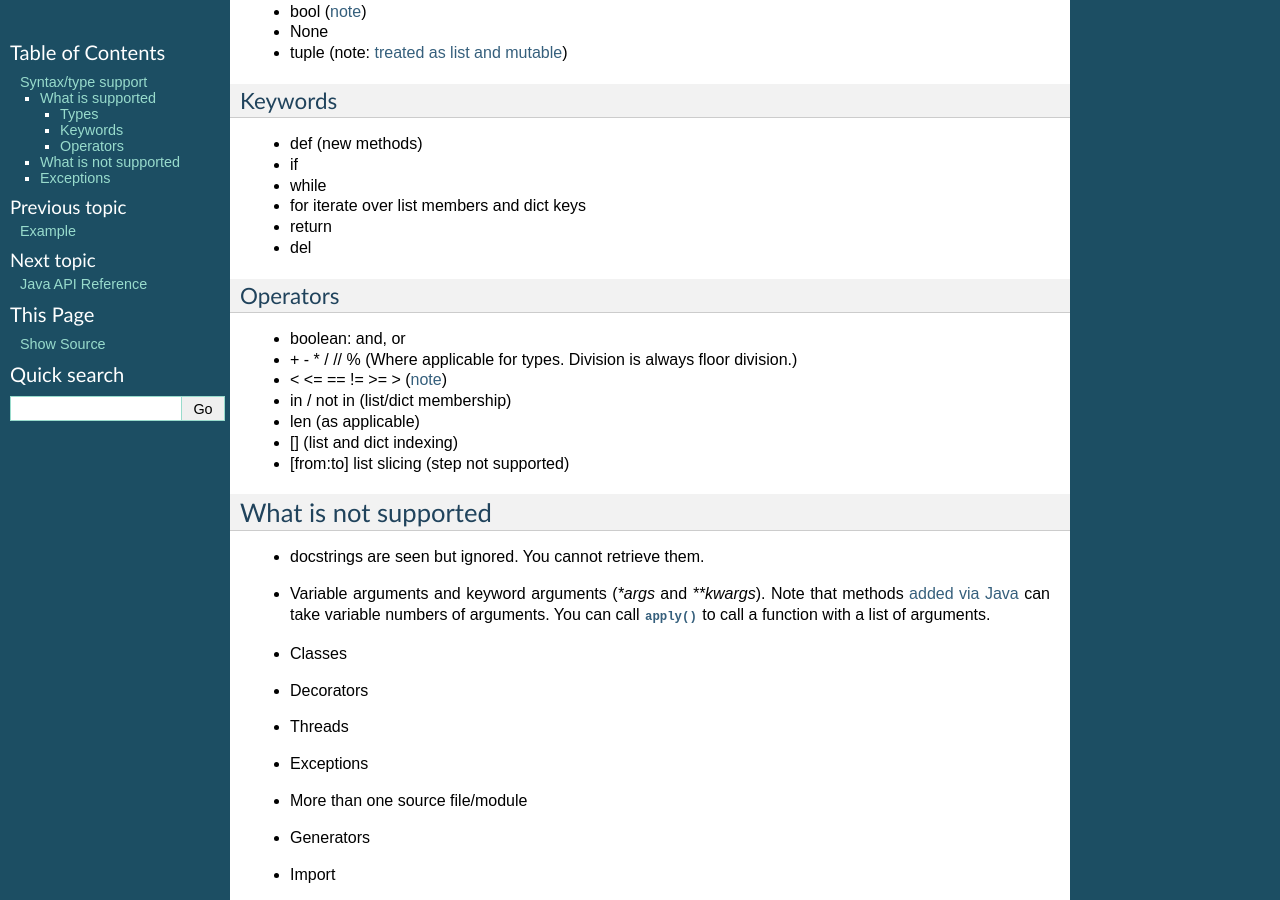
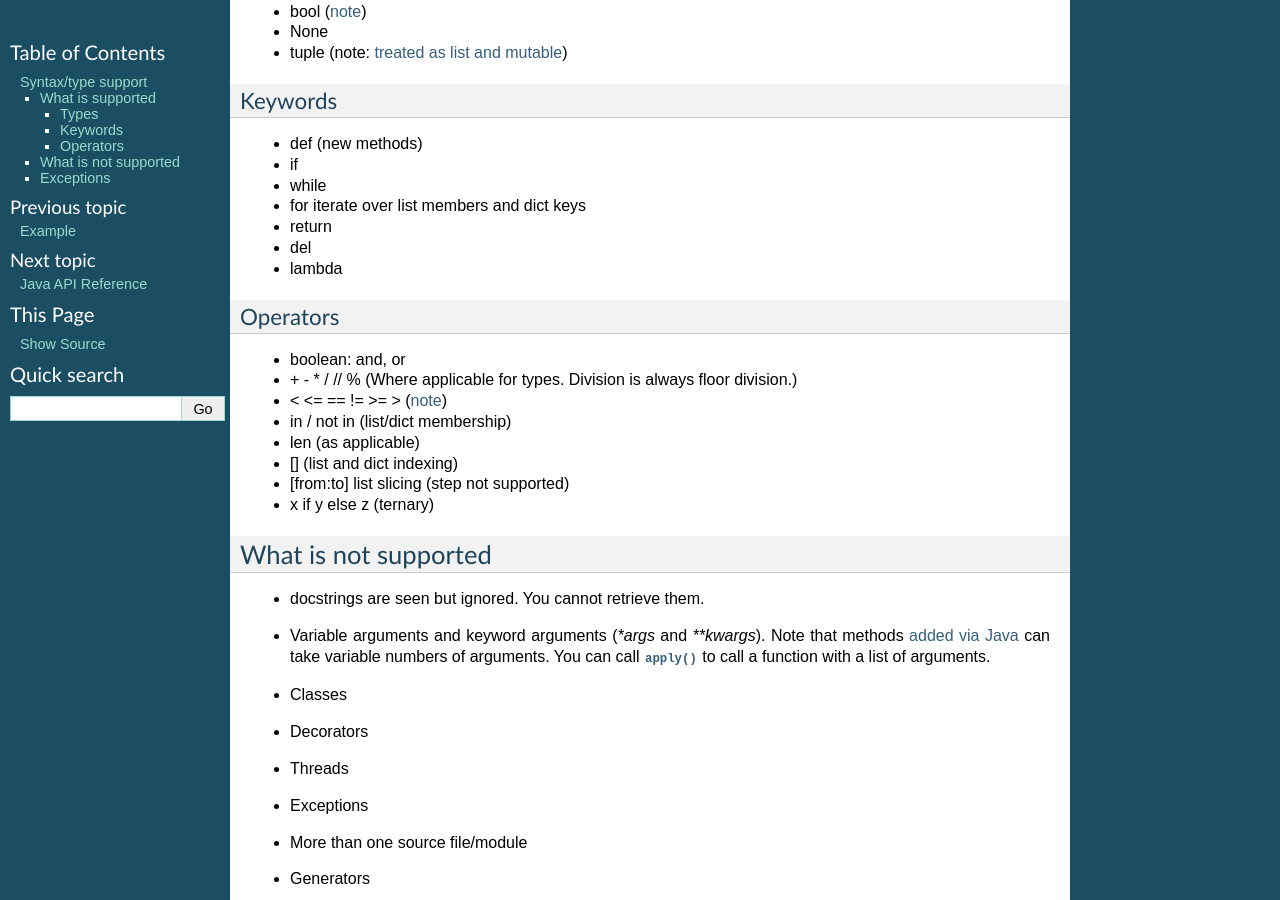
Before and after one commit to rogerbinns/jia-mini-python, a Sphinx documentation site: the page built from doc/lang.rst, in a window 1280 px wide and 900 px high, scrolled down 379 px. Built offline with Sphinx 7.4.7, drawn with Linux system fonts in a browser that asks for light colours; the version number could not be read and is left out.

Commit message:
More doc updates

```diff
--- a/doc/lang.rst
+++ b/doc/lang.rst
@@ -30,6 +30,7 @@ Keywords
 * for  iterate over list members and dict keys
 * return
 * del
+* lambda
 
 Operators
 ---------
@@ -41,6 +42,7 @@ Operators
 * len (as applicable)
 * [] (list and dict indexing)
 * [from:to] list slicing (step not supported)
+* x if y else z (ternary)
 
 
 What is not supported
```
